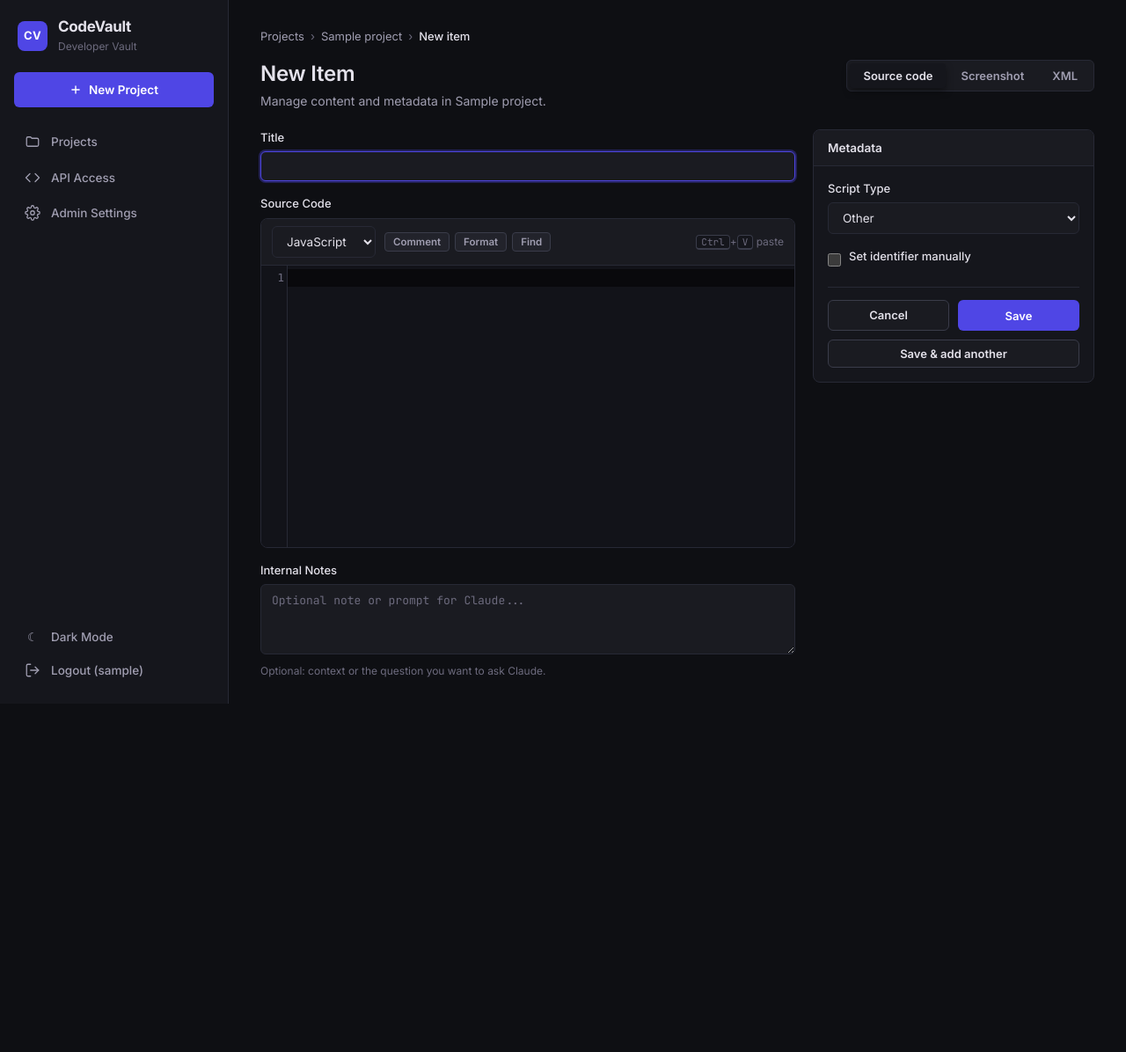
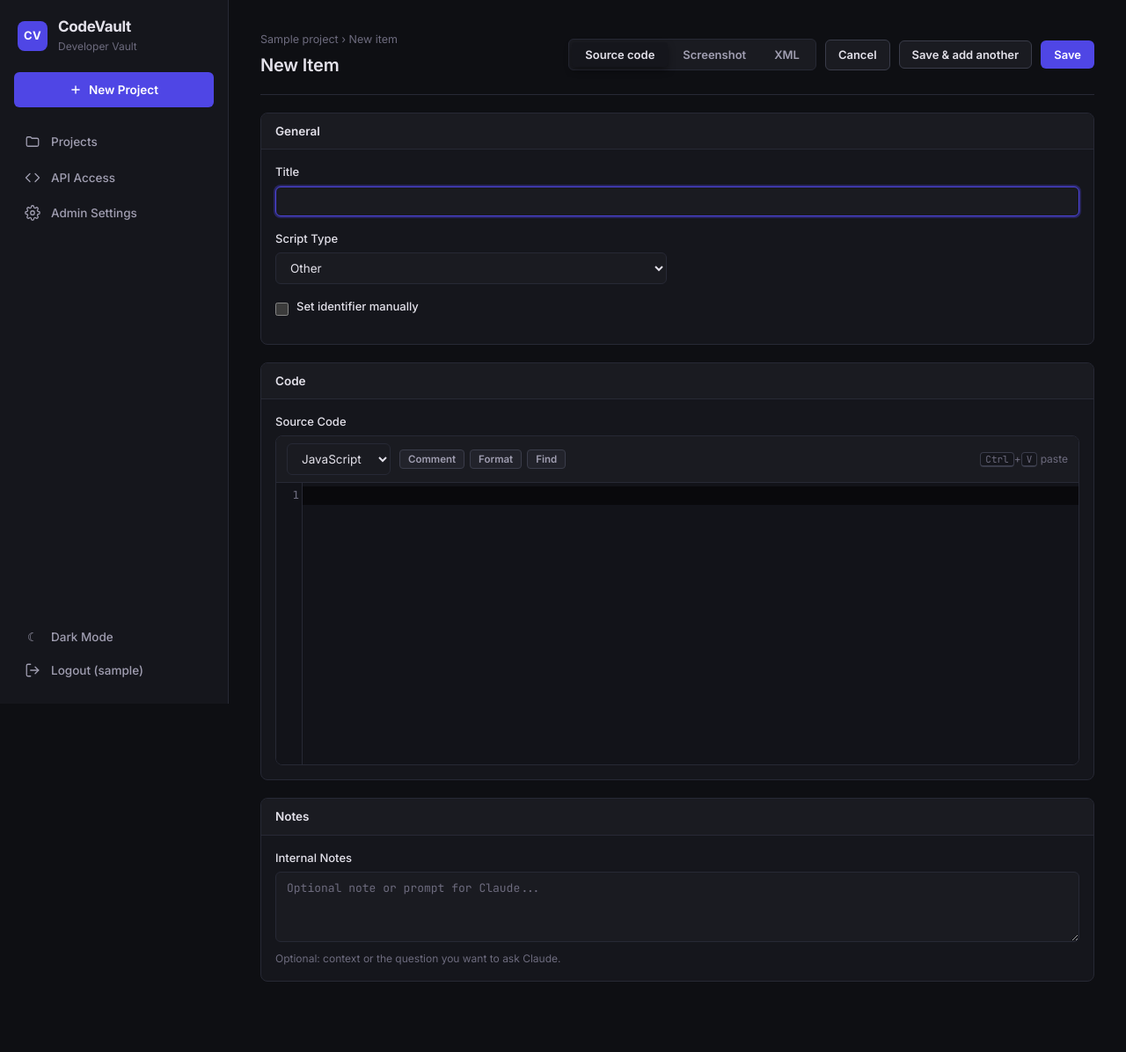
Before and after one commit to lamquocminhhuy1/codevault, a Django app: a page that uses templates/vault/item_form.html in a window 1280 px wide. Shown: the whole page at 88% size. Before the commit the page ends 800 px from the top, so only its background shows below. Run offline with Django 5.2, Linux system fonts and the light colour scheme; a user stored in the database is signed in; tables that the repository leaves empty hold one stand-in row (values such as "Sample post"); data that the repository does not hold is empty; some libraries are stand-ins or nearby versions.

Commit message:
Redesign the item create/edit form after ServiceNow's record layout
Metadata used to live in a narrow 320px sidebar next to the code editor,
so anything past a couple of fields required scrolling that sidebar
independently of the page - especially bad once the type-specific
extra_fields groups from the last change were added on top of it. Replace
it with ServiceNow's own record-form pattern instead: a sticky action bar
(Save/Cancel pinned at the top instead of buried at the bottom of the
sidebar) and full-width sections (General / Properties / Code / Notes)
whose fields pack into a 2-column grid rather than one long stacked
column.

Properties and Code sections now hide themselves entirely when the
selected type/kind has nothing to show there (e.g. Other has no metadata
fields, Screenshot has no code) instead of rendering an empty card.

Co-Authored-By: Claude Sonnet 5 <noreply@anthropic.com>
Claude-Session: https://claude.ai/code/session_014EA9kXe64hkmMveigswbJp

```diff
--- a/static/css/style.css
+++ b/static/css/style.css
@@ -623,15 +623,36 @@ form.item-form p { margin: 0 0 16px; }
 .segmented button.active { background: var(--surface); color: var(--text); box-shadow: var(--pop-shadow); }
 html[data-theme="light"] .segmented button.active { background: #fff; }
 
-.form-grid { display: grid; grid-template-columns: minmax(0, 1fr) 320px; gap: 20px; align-items: start; }
-@media (max-width: 980px) { .form-grid { grid-template-columns: 1fr; } }
-.form-side { position: sticky; top: 24px; }
-.form-side .card-body { display: flex; flex-direction: column; }
 .check-row { display: flex; align-items: center; gap: 9px; margin: 0 0 10px; }
 .check-row input[type="checkbox"] { width: 15px; height: 15px; accent-color: var(--primary); cursor: pointer; margin: 0; }
 .check-row label { margin: 0; font-size: 13px; font-weight: 500; cursor: pointer; }
 .subfield { margin: 0 0 16px; }
-.side-actions { display: flex; gap: 10px; margin-top: 8px; padding-top: 14px; border-top: 1px solid var(--border); }
+
+/* ServiceNow-style record form: sticky action bar up top instead of
+   buttons buried at the bottom of a long right-hand sidebar, metadata
+   packed into a 2-column grid instead of one narrow stacked column. */
+.sn-topbar {
+  position: sticky; top: 0; z-index: 5;
+  display: flex; align-items: center; justify-content: space-between; flex-wrap: wrap; gap: 14px;
+  background: var(--bg); padding: 4px 0 18px; margin-bottom: 20px;
+  border-bottom: 1px solid var(--border);
+}
+.sn-topbar-crumb { font-size: 12.5px; color: var(--faint); margin-bottom: 4px; }
+.sn-topbar-crumb a { color: var(--faint); }
+.sn-topbar-crumb a:hover { color: var(--text); }
+.sn-topbar-title { margin: 0; font-size: 20px; font-weight: 600; letter-spacing: -0.01em; }
+.sn-topbar-actions { display: flex; align-items: center; gap: 10px; flex-wrap: wrap; }
+.sn-section { margin-bottom: 20px; }
+.sn-section:last-child { margin-bottom: 0; }
+.sn-grid { display: grid; grid-template-columns: repeat(2, minmax(0, 1fr)); gap: 0 24px; }
+/* Descendant (not child) selector: .sn-extra-group is display:contents when
+   active, which flattens its children into this grid without changing the
+   DOM tree, so a ">" combinator here would never match them. */
+.sn-grid .span-2 { grid-column: 1 / -1; }
+@media (max-width: 760px) {
+  .sn-topbar { position: static; }
+  .sn-grid { grid-template-columns: 1fr; }
+}
 .side-actions .btn { flex: 1; justify-content: center; }
 .form-actions { display: flex; gap: 10px; margin-top: 20px; align-items: center; }
 
--- a/static/js/app.js
+++ b/static/js/app.js
@@ -485,12 +485,31 @@
     }
 
     // Type-specific metadata fields (SCRIPT_TYPE_SCHEMAS on the backend) -
-    // one group per script type, only the matching one is shown.
+    // one group per script type, only the matching one is shown. "contents"
+    // rather than "" so the group itself doesn't become a grid cell in
+    // .sn-grid - its .field/.check-row children become the grid items.
     var extraGroups = document.querySelectorAll(".sn-extra-group");
     for (i = 0; i < extraGroups.length; i++) {
       var extraOn = isCode && extraGroups[i].getAttribute("data-extra-type") === typeSelect.value;
-      extraGroups[i].style.display = extraOn ? "" : "none";
+      extraGroups[i].style.display = extraOn ? "contents" : "none";
     }
+
+    // Hide the whole Properties card when the selected type has no
+    // metadata fields at all (e.g. UI Macro, Other) instead of showing an
+    // empty card.
+    var propertiesCard = document.getElementById("properties-card");
+    if (propertiesCard) {
+      var anyPropertyVisible = false;
+      var candidates = propertiesCard.querySelectorAll(".sn-field, .sn-extra-group");
+      for (i = 0; i < candidates.length; i++) {
+        if (candidates[i].style.display !== "none") {
+          anyPropertyVisible = true;
+          break;
+        }
+      }
+      propertiesCard.style.display = anyPropertyVisible ? "" : "none";
+    }
+
     var parts = document.querySelectorAll(".code-part");
     for (i = 0; i < parts.length; i++) {
       var partOn = isCode && (schema.parts || []).indexOf(parts[i].id) !== -1;
@@ -544,6 +563,7 @@
   function applyKind(kind) {
     var zone = document.getElementById("dropzone");
     show(zone, kind !== "code");
+    show(document.getElementById("code-card"), kind !== "image");
     show(document.getElementById("content-field"), kind !== "image");
     show(document.getElementById("language-row"), kind === "code");
     show(document.getElementById("script-type-field"), kind !== "image");
--- a/templates/vault/item_form.html
+++ b/templates/vault/item_form.html
@@ -11,38 +11,166 @@
 {% endblock %}
 
 {% block content %}
-<div class="breadcrumb">
-  <a href="{% url 'project_list' %}">Projects</a> <span class="sep">&rsaquo;</span>
-  <a href="{{ project.get_absolute_url }}">{{ project.name }}</a> <span class="sep">&rsaquo;</span>
-  <strong>{% if is_edit %}Edit item{% else %}New item{% endif %}</strong>
-</div>
-
 <form class="item-form" method="post" enctype="multipart/form-data">
   {% csrf_token %}
 
-  <div class="page-head">
+  <div class="sn-topbar">
     <div>
-      <h1>{% if is_edit %}Edit Item{% else %}New Item{% endif %}</h1>
-      <p class="page-sub">Manage content and metadata in {{ project.name }}.</p>
+      <div class="sn-topbar-crumb">
+        <a href="{{ project.get_absolute_url }}">{{ project.name }}</a> <span class="sep">&rsaquo;</span>
+        {% if is_edit %}Edit item{% else %}New item{% endif %}
+      </div>
+      <h1 class="sn-topbar-title">{% if is_edit %}Edit Item{% else %}New Item{% endif %}</h1>
     </div>
-    <div class="segmented" id="kind-switch" data-initial="{{ form.kind.value|default:'code' }}">
-      <button type="button" data-kind="code">Source code</button>
-      <button type="button" data-kind="image">Screenshot</button>
-      <button type="button" data-kind="xml">XML</button>
+    <div class="sn-topbar-actions">
+      <div class="segmented" id="kind-switch" data-initial="{{ form.kind.value|default:'code' }}">
+        <button type="button" data-kind="code">Source code</button>
+        <button type="button" data-kind="image">Screenshot</button>
+        <button type="button" data-kind="xml">XML</button>
+      </div>
+      <a class="btn secondary" href="{% if is_edit %}{{ item.get_absolute_url }}{% else %}{{ project.get_absolute_url }}{% endif %}">Cancel</a>
+      {% if not is_edit %}
+        <button class="btn secondary" type="submit" name="save_and_add" value="1">Save &amp; add another</button>
+      {% endif %}
+      <button class="btn" type="submit">{% if is_edit %}Save Changes{% else %}Save{% endif %}</button>
     </div>
   </div>
   <div style="display:none">{{ form.kind }}</div>
 
   {{ form.non_field_errors }}
 
-  <div class="form-grid">
-    <div class="form-main">
+  <div class="card-box sn-section">
+    <div class="card-h">General</div>
+    <div class="card-body sn-grid">
       {{ form.title.errors }}
-      <div class="field">
+      <div class="field span-2">
         <label for="id_title">Title</label>
         {{ form.title }}
       </div>
 
+      {{ form.script_type.errors }}
+      <div class="field" id="script-type-field">
+        <label for="id_script_type">Script Type</label>
+        {{ form.script_type }}
+      </div>
+
+      {{ form.related_to.errors }}
+      <div class="field" id="related-field">
+        <label for="id_related_to">Attach to Script <span class="helptext" style="display:inline">(screenshot context)</span></label>
+        {{ form.related_to }}
+      </div>
+
+      <div id="identifier-area" class="span-2">
+        {{ form.identifier.errors }}
+        <div class="check-row">
+          {{ form.identifier_is_manual }}
+          <label for="id_identifier_is_manual">Set identifier manually</label>
+        </div>
+        <div class="subfield" id="identifier-field">
+          {{ form.identifier }}
+          <span class="helptext">API name other scripts use to call this one. Unchecked = auto-detect from the code.</span>
+        </div>
+      </div>
+
+      <div id="dropzone" class="dropzone span-2">
+        <div class="dz-label">
+          <strong>Drag and drop file here</strong>
+          paste a screenshot with Ctrl+V / Cmd+V
+        </div>
+        <div class="dz-sub">Supports .xml, .png, .jpg</div>
+      </div>
+
+      {{ form.upload.errors }}
+      <div class="field span-2" id="upload-field">
+        {{ form.upload }}
+        {% if is_edit and item.upload %}
+          <span class="helptext">Current: {{ item.filename }} (new file replaces it)</span>
+        {% endif %}
+      </div>
+    </div>
+  </div>
+
+  <div class="card-box sn-section" id="properties-card">
+    <div class="card-h">Properties</div>
+    <div class="card-body sn-grid">
+      {{ form.sub_type.errors }}
+      <div class="field sn-field" id="subtype-field">
+        <label for="id_sub_type" id="subtype-label">Type</label>
+        {{ form.sub_type }}
+      </div>
+
+      {{ form.table_name.errors }}
+      <div class="field sn-field" id="table-field">
+        <label for="id_table_name">Table</label>
+        {{ form.table_name }}
+      </div>
+
+      {{ form.field_name.errors }}
+      <div class="field sn-field" id="fieldname-field">
+        <label for="id_field_name">Field name <span class="helptext" style="display:inline">(onChange)</span></label>
+        {{ form.field_name }}
+      </div>
+
+      {{ form.br_order.errors }}
+      <div class="field sn-field" id="order-field">
+        <label for="id_br_order">Order</label>
+        {{ form.br_order }}
+      </div>
+
+      {{ form.operations.errors }}
+      <div class="field sn-field" id="operations-field">
+        <label for="id_operations">Operations</label>
+        {{ form.operations }}
+      </div>
+
+      {{ form.client_callable.errors }}
+      <div class="check-row sn-field" id="callable-field">
+        {{ form.client_callable }}
+        <label for="id_client_callable">Client callable (GlideAjax)</label>
+      </div>
+
+      {{ form.api_endpoint.errors }}
+      <div class="field sn-field" id="endpoint-field">
+        <label for="id_api_endpoint">Endpoint</label>
+        {{ form.api_endpoint }}
+      </div>
+
+      {{ form.condition.errors }}
+      <div class="field sn-field span-2" id="condition-field">
+        <label for="id_condition">Condition</label>
+        {{ form.condition }}
+      </div>
+
+      {% for script_type, group in form.extra_field_groups.items %}
+        <div class="sn-extra-group" data-extra-type="{{ script_type }}">
+          {% for entry in group %}
+            {% if entry.def.type == "boolean" %}
+              <div class="check-row">
+                {{ entry.field }}
+                <label for="{{ entry.field.id_for_label }}">{{ entry.def.label }}</label>
+              </div>
+            {% elif entry.def.type == "textarea" %}
+              <div class="field span-2">
+                <label for="{{ entry.field.id_for_label }}">{{ entry.def.label }}</label>
+                {{ entry.field }}
+                {% if entry.def.help %}<span class="helptext">{{ entry.def.help }}</span>{% endif %}
+              </div>
+            {% else %}
+              <div class="field">
+                <label for="{{ entry.field.id_for_label }}">{{ entry.def.label }}</label>
+                {{ entry.field }}
+                {% if entry.def.help %}<span class="helptext">{{ entry.def.help }}</span>{% endif %}
+              </div>
+            {% endif %}
+          {% endfor %}
+        </div>
+      {% endfor %}
+    </div>
+  </div>
+
+  <div class="card-box sn-section" id="code-card">
+    <div class="card-h">Code</div>
+    <div class="card-body">
       {{ form.html_content.errors }}
       <div class="field code-part" id="html-part">
         <label for="id_html_content" data-part-label>HTML (Jelly)</label>
@@ -89,7 +217,7 @@
       </div>
 
       {{ form.content.errors }}
-      <div class="field" id="content-field">
+      <div class="field" id="content-field" style="margin-bottom:0">
         <label for="id_content" id="content-label">Script</label>
         <div class="editor-card">
           <div class="editor-toolbar" data-editor-for="id_content">
@@ -106,136 +234,19 @@
           {{ form.content }}
         </div>
       </div>
+    </div>
+  </div>
 
+  <div class="card-box sn-section">
+    <div class="card-h">Notes</div>
+    <div class="card-body">
       {{ form.note.errors }}
-      <div class="field">
+      <div class="field" style="margin-bottom:0">
         <label for="id_note">Internal Notes</label>
         {{ form.note }}
         <span class="helptext">Optional: context or the question you want to ask Claude.</span>
       </div>
     </div>
-
-    <aside class="form-side">
-      <div class="card-box">
-        <div class="card-h">Metadata</div>
-        <div class="card-body">
-          {{ form.script_type.errors }}
-          <div class="field" id="script-type-field">
-            <label for="id_script_type">Script Type</label>
-            {{ form.script_type }}
-          </div>
-
-          {{ form.sub_type.errors }}
-          <div class="field sn-field" id="subtype-field">
-            <label for="id_sub_type" id="subtype-label">Type</label>
-            {{ form.sub_type }}
-          </div>
-
-          {{ form.table_name.errors }}
-          <div class="field sn-field" id="table-field">
-            <label for="id_table_name">Table</label>
-            {{ form.table_name }}
-          </div>
-
-          {{ form.field_name.errors }}
-          <div class="field sn-field" id="fieldname-field">
-            <label for="id_field_name">Field name <span class="helptext" style="display:inline">(onChange)</span></label>
-            {{ form.field_name }}
-          </div>
-
-          {{ form.br_order.errors }}
-          <div class="field sn-field" id="order-field">
-            <label for="id_br_order">Order</label>
-            {{ form.br_order }}
-          </div>
-
-          {{ form.operations.errors }}
-          <div class="field sn-field" id="operations-field">
-            <label for="id_operations">Operations</label>
-            {{ form.operations }}
-          </div>
-
-          {{ form.condition.errors }}
-          <div class="field sn-field" id="condition-field">
-            <label for="id_condition">Condition</label>
-            {{ form.condition }}
-          </div>
-
-          {{ form.client_callable.errors }}
-          <div class="check-row sn-field" id="callable-field">
-            {{ form.client_callable }}
-            <label for="id_client_callable">Client callable (GlideAjax)</label>
-          </div>
-
-          {{ form.api_endpoint.errors }}
-          <div class="field sn-field" id="endpoint-field">
-            <label for="id_api_endpoint">Endpoint</label>
-            {{ form.api_endpoint }}
-          </div>
-
-          {% for script_type, group in form.extra_field_groups.items %}
-            <div class="sn-extra-group" data-extra-type="{{ script_type }}">
-              {% for entry in group %}
-                {% if entry.def.type == "boolean" %}
-                  <div class="check-row">
-                    {{ entry.field }}
-                    <label for="{{ entry.field.id_for_label }}">{{ entry.def.label }}</label>
-                  </div>
-                {% else %}
-                  <div class="field">
-                    <label for="{{ entry.field.id_for_label }}">{{ entry.def.label }}</label>
-                    {{ entry.field }}
-                    {% if entry.def.help %}<span class="helptext">{{ entry.def.help }}</span>{% endif %}
-                  </div>
-                {% endif %}
-              {% endfor %}
-            </div>
-          {% endfor %}
-
-          <div id="identifier-area">
-            {{ form.identifier.errors }}
-            <div class="check-row">
-              {{ form.identifier_is_manual }}
-              <label for="id_identifier_is_manual">Set identifier manually</label>
-            </div>
-            <div class="subfield" id="identifier-field">
-              {{ form.identifier }}
-              <span class="helptext">API name other scripts use to call this one. Unchecked = auto-detect from the code.</span>
-            </div>
-          </div>
-
-          {{ form.related_to.errors }}
-          <div class="field" id="related-field">
-            <label for="id_related_to">Attach to Script <span class="helptext" style="display:inline">(screenshot context)</span></label>
-            {{ form.related_to }}
-          </div>
-
-          <div id="dropzone" class="dropzone">
-            <div class="dz-label">
-              <strong>Drag and drop file here</strong>
-              paste a screenshot with Ctrl+V / Cmd+V
-            </div>
-            <div class="dz-sub">Supports .xml, .png, .jpg</div>
-          </div>
-
-          {{ form.upload.errors }}
-          <div class="field" id="upload-field">
-            {{ form.upload }}
-            {% if is_edit and item.upload %}
-              <span class="helptext">Current: {{ item.filename }} (new file replaces it)</span>
-            {% endif %}
-          </div>
-
-          <div class="side-actions">
-            <a class="btn secondary" href="{% if is_edit %}{{ item.get_absolute_url }}{% else %}{{ project.get_absolute_url }}{% endif %}">Cancel</a>
-            <button class="btn" type="submit">{% if is_edit %}Save Changes{% else %}Save{% endif %}</button>
-          </div>
-          {% if not is_edit %}
-            <button class="btn secondary" type="submit" name="save_and_add" value="1" style="margin-top:10px;width:100%;justify-content:center">Save &amp; add another</button>
-          {% endif %}
-        </div>
-      </div>
-    </aside>
   </div>
 </form>
 {% endblock %}
```
